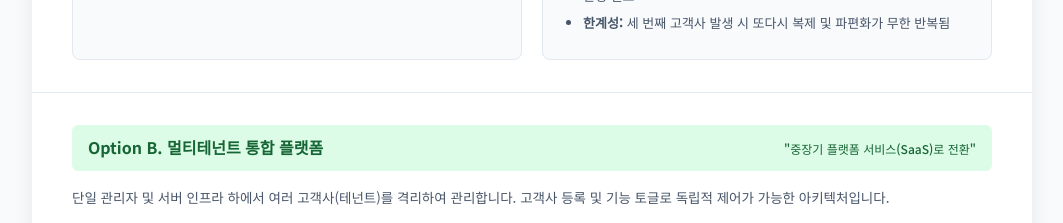
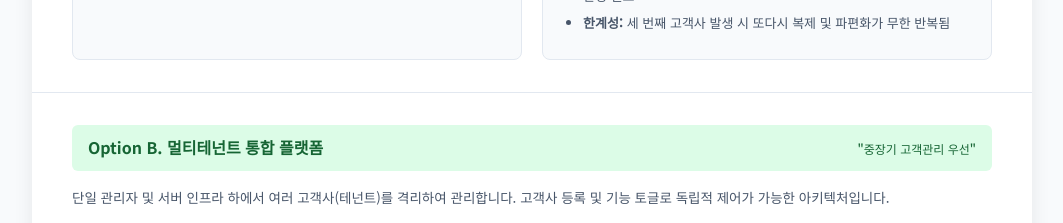
Before and after one commit to flame4024-web/mskwon-assesta, a plain HTML site: page decision.html in a window 1280 px wide. Shown: the part 1240-1463 px from the top of the page, without its empty margins (108-1171 px from the left). Drawn offline with Linux system fonts and the light colour scheme.

Commit message:
Update Option B sub-title in decision.html

```diff
--- a/decision.html
+++ b/decision.html
@@ -342,7 +342,7 @@
     <div class="section">
       <div class="option-header option-b-header">
         <span>Option B. 멀티테넌트 통합 플랫폼</span>
-        <span style="font-size: 12px; font-weight: 500;">"중장기 플랫폼 서비스(SaaS)로 전환"</span>
+        <span style="font-size: 12px; font-weight: 500;">"중장기 고객관리 우선"</span>
       </div>
       <p style="margin-bottom: 16px; font-size: 13.5px; color: #475569;">
         단일 관리자 및 서버 인프라 하에서 여러 고객사(테넌트)를 격리하여 관리합니다. 고객사 등록 및 기능 토글로 독립적 제어가 가능한 아키텍처입니다.
```
